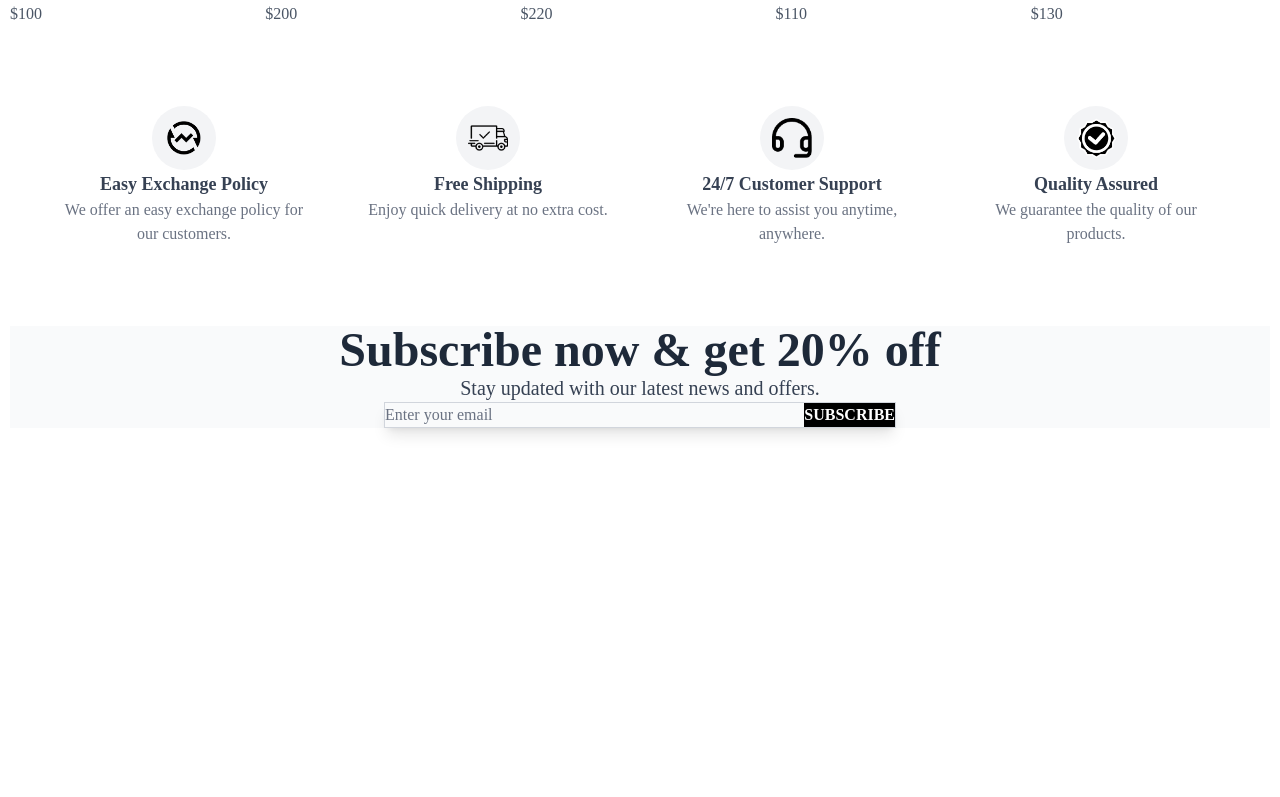
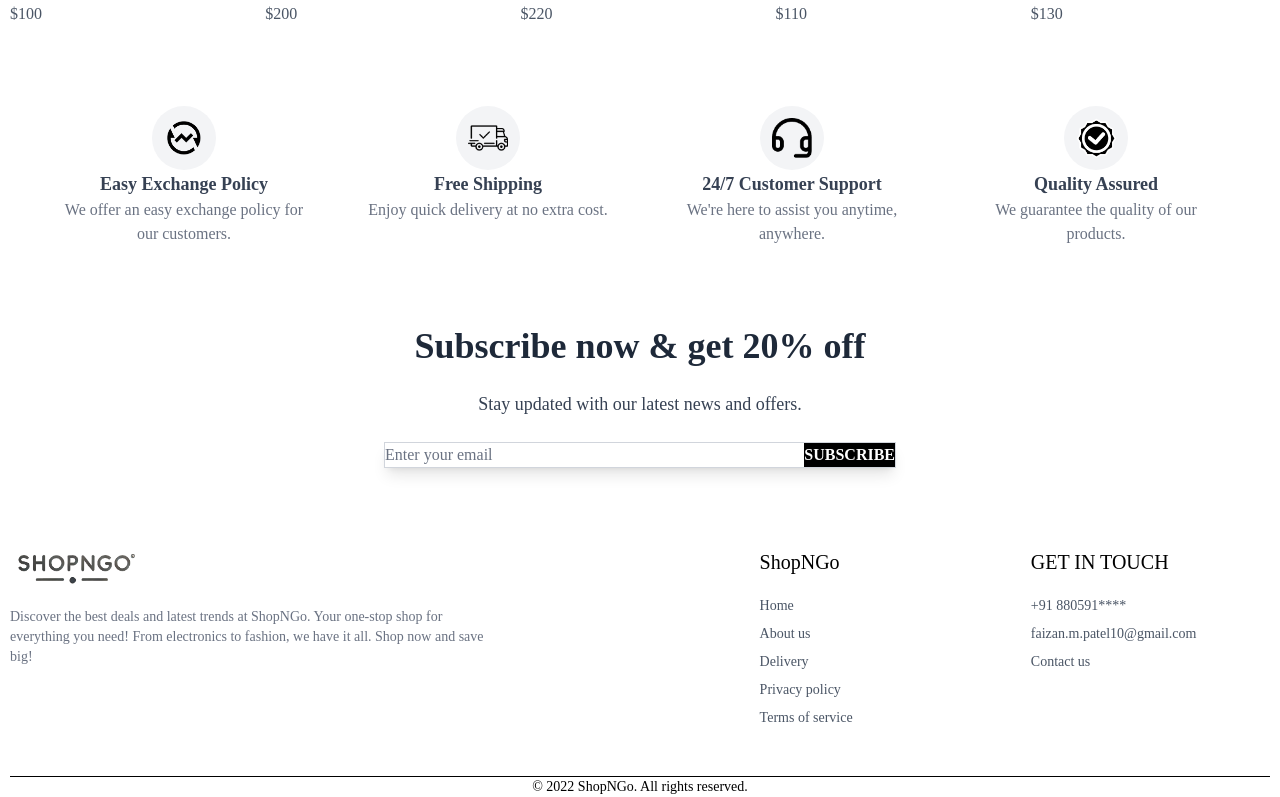
Before and after one commit to FAIZAN101013/ShopNGo, a React (Vite) app in the folder frontend/: page / in a window 1280 px wide. Shown: the part 1957-2754 px from the top of the page. Before the commit the page ends 2465 px from the top, so only its background shows below. Built offline with nearby package versions, Linux system fonts and the light colour scheme.

Commit message:
done with footer

```diff
--- a/frontend/src/App.jsx
+++ b/frontend/src/App.jsx
@@ -11,6 +11,7 @@ import Orders from './pages/Orders'
 import Cart from './pages/Cart'
 import Login from './pages/Login'
 import NavBar from './components/NavBar'
+import Footer from './components/Footer'
 
 const App = () => {
   return (
@@ -27,7 +28,7 @@ const App = () => {
         <Route path='/placeorder' element={<PlaceOrder />} />
         <Route path='/orders' element={<Orders />} />
       </Routes>
-
+      <Footer />
 
     </div>
   )
--- /dev/null
+++ b/frontend/src/components/Footer.jsx
@@ -0,0 +1,45 @@
+// Footer.jsx
+import React from 'react';
+import { assets } from '../assets/assets';
+
+const Footer = () => {
+    return (
+        <div className="px-8 sm:px-16 py-10 bg-light">
+            <div className='flex flex-col sm:grid grid-cols-[3fr_1fr_1fr] gap-8 my-10 mt-20 text-sm'>
+                <div>
+                    <img src={assets.logo} alt="ShopNGo Logo" className='mb-6 w-32' />
+                    <br />
+                    <p className='w-full md:w-2/3 text-gray-500'>
+                        Discover the best deals and latest trends at ShopNGo. Your one-stop shop for everything you need! From electronics to fashion, we have it all. Shop now and save big!
+                    </p>
+                </div>
+                <div>
+                    <p className='text-xl font-medium mb-4'>ShopNGo</p>
+                    <br />
+                    <ul className='flex flex-col gap-2 text-gray-600'>
+                        <li>Home</li>
+                        <li>About us</li>
+                        <li>Delivery</li>
+                        <li>Privacy policy</li>
+                        <li>Terms of service</li>
+                    </ul>
+                </div>
+                <div>
+                    <p className='text-xl font-medium mb-4'>GET IN TOUCH</p>
+                    <br />
+                    <ul className='flex flex-col gap-2 text-gray-600'>
+                        <li>+91 880591****</li>
+                        <li>faizan.m.patel10@gmail.com</li>
+                        <li>Contact us</li>
+                    </ul>
+                </div>
+            </div>
+            <br />
+            <br />
+            <hr className='my-6' />
+            <p className='text-sm text-center'>© 2022 ShopNGo. All rights reserved.</p>
+        </div>
+    );
+};
+
+export default Footer;
--- a/frontend/src/components/NewsletterBox.jsx
+++ b/frontend/src/components/NewsletterBox.jsx
@@ -1,39 +1,36 @@
 import React from 'react';
 
 const NewsletterBox = () => {
+    const onSubmitHandler = (e) => {
+        e.preventDefault();
+        alert('Subscribed successfully');
+    };
+
     return (
-    <div className="text-center bg-gray-50 py-24 px-16">
-      {/* Title */}
-      <h2 className="text-5xl font-bold text-gray-800 mb-16">
-        Subscribe now & get 20% off
-      </h2>
+      <div className="text-center py-20 px-6">
 
-      {/* Subtitle */}
-      <p className="text-gray-700 mb-16 text-xl">
-        Stay updated with our latest news and offers.
-      </p>
-      <div className="mt-64 mb-64"></div>
-      {/* Form */}
-      <form className="mt-16 flex justify-center">
+        <h2 className="text-4xl font-bold text-gray-800 mb-6">Subscribe now & get 20% off</h2>
+        <br />
+        <p className="text-gray-700 text-lg mb-6">Stay updated with our latest news and offers.</p>
+        <br />
+            <form onSubmit={onSubmitHandler} className="flex justify-center mt-4">
                 <div className="flex w-full max-w-lg border border-gray-300 overflow-hidden shadow-lg">
                     <input
                         type="email"
                         placeholder="Enter your email"
-            className="w-full px-8 py-6 text-gray-800 border-none outline-none placeholder-gray-500"
+                        className="w-full px-4 py-3 text-gray-800 border-none outline-none placeholder-gray-500"
                         required
                     />
                     <button
                         type="submit"
-            className="bg-black text-white font-semibold px-8 py-6 whitespace-nowrap hover:bg-gray-600 transition-colors duration-300"
+                        className="bg-black text-white font-semibold px-6 py-3 hover:bg-gray-600 transition-colors duration-300"
                     >
                         SUBSCRIBE
                     </button>
                 </div>
             </form>
-      {/* Extra spacing */}
-      <div className="mt-64 mb-64"></div>
         </div>
     );
-}
+};
 
 export default NewsletterBox;
--- a/frontend/src/index.css
+++ b/frontend/src/index.css
@@ -18,7 +18,7 @@ body {
   -webkit-font-smoothing: antialiased;
   -moz-osx-font-smoothing: grayscale;
   padding-right: 10px;
-   padding-left: 10px;
+  padding-left: 10px;
 }
 
 /* Reset links */
--- a/frontend/src/pages/Home.jsx
+++ b/frontend/src/pages/Home.jsx
@@ -1,3 +1,5 @@
+// Desc: Home page component
+
 import React from 'react';
 import Hero from '../components/Hero';
 import LatestCollection from '../components/LatestCollection';
```
Lines whose indentation alone changed are shown as unchanged.
